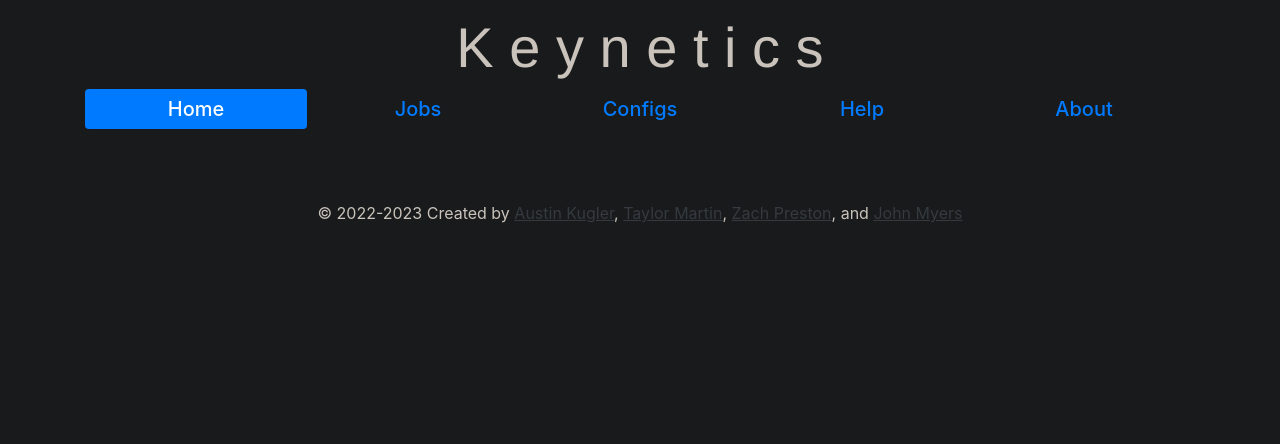
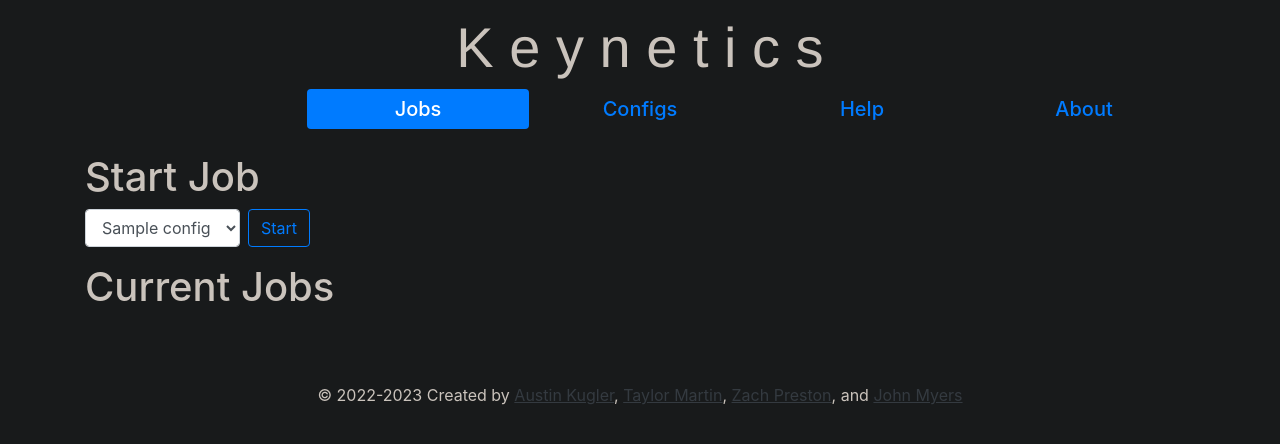
Before and after one commit to Trmart/Keynetics-Web-App, a Flask app: page / in a window 1280 px wide. Shown: the top 444 px of the page. Run offline with Flask 3, Linux system fonts and the light colour scheme; tables that the repository leaves empty hold one stand-in row (values such as "Sample post").

Commit message:
Minor feature additions and cleanup

```diff
--- a/app/routes.py
+++ b/app/routes.py
@@ -9,11 +9,6 @@ from flask import render_template, flash, redirect, url_for, request
 from app import app, db, models, forms
 
 # from aquarium.src.fredpi.fredpi import interface
-
-
-@app.route('/')
-def home():
-    return render_template('home.html', title='Home')
 
 
 @app.route('/about')
@@ -37,11 +32,11 @@ def configs():
         db.session.add(config)
         db.session.commit()
         flash(f'Added {config.name}!', 'success')
-        return redirect(url_for('home'))
+        return redirect(url_for('configs'))
     return render_template('configs.html', title='Configs', form=form, configs=models.PlugConfig.query.all())
 
 
-@app.route('/jobs', methods=['GET', 'POST'])
+@app.route('/', methods=['GET', 'POST'])
 def jobs():
     return render_template('jobs.html', title='Jobs', configs=models.PlugConfig.query.all())
 
@@ -86,6 +81,24 @@ def edit_config(config_id):
     return render_template('edit.html', title=f'Edit {config.name}', form=form, config=config)
 
 
+@app.route('/copy/<int:config_id>', methods=['GET', 'POST'])
+def copy_config(config_id):
+    config = models.PlugConfig.query.get(config_id)
+    new_config = models.PlugConfig(
+        name=f'{config.name} (copy)',
+        cure_profile=config.cure_profile,
+        horizontal_offset=config.horizontal_offset,
+        vertical_offset=config.vertical_offset,
+        horizontal_gap=config.horizontal_gap,
+        vertical_gap=config.vertical_gap,
+        slot_gap=config.slot_gap
+    )
+    db.session.add(new_config)
+    db.session.commit()
+    flash(f'Added {new_config.name}!', 'success')
+    return redirect(url_for('configs'))
+
+
 @app.route('/start-job', methods=['GET', 'POST'])
 def start_job():
     config_id = request.form.get('config_select')
--- a/app/templates/about.html
+++ b/app/templates/about.html
@@ -3,7 +3,6 @@
 {% block content %}
   <ul class="nav nav-pills nav-justified">
     <li class="nav-item">
-      <a class="nav-link h5" href="{{ url_for('home') }}">Home</a>
       <li class="nav-item">
         <a class="nav-link h5" href="{{ url_for('jobs') }}">Jobs</a>
       </li>
--- a/app/templates/edit.html
+++ b/app/templates/edit.html
@@ -3,7 +3,6 @@
 {% block content %}
   <ul class="nav nav-pills nav-justified">
     <li class="nav-item">
-      <a class="nav-link h5" href="{{ url_for('home') }}">Home</a>
       <li class="nav-item">
         <a class="nav-link h5" href="{{ url_for('jobs') }}">Jobs</a>
       </li>
@@ -117,6 +116,7 @@
     </fieldset>
     <div class="form-group">
       {{ form.submit(class="btn btn-outline-primary") }}
+      <a class="btn btn-outline-danger" href="{{ url_for('configs') }}">Cancel</a>
     </div>
     <div class="border-top pt-1">
       <small class="text-muted">
--- a/app/templates/help.html
+++ b/app/templates/help.html
@@ -3,7 +3,6 @@
 {% block content %}
   <ul class="nav nav-pills nav-justified">
     <li class="nav-item">
-      <a class="nav-link h5" href="{{ url_for('home') }}">Home</a>
       <li class="nav-item">
         <a class="nav-link h5" href="{{ url_for('jobs') }}">Jobs</a>
       </li>
--- a/app/templates/home.html
+++ /dev/null
@@ -1,32 +0,0 @@
-{% extends "base.html" %}
-
-{% block content %}
-  <ul class="nav nav-pills nav-justified">
-    <li class="nav-item">
-      <a class="nav-link h5 active" href="{{ url_for('home') }}">Home</a>
-      <li class="nav-item">
-        <a class="nav-link h5" href="{{ url_for('jobs') }}">Jobs</a>
-      </li>
-      <li class="nav-item">
-        <a class="nav-link h5" href="{{ url_for('configs') }}">Configs</a>
-      </li>
-      <li class="nav-item">
-        <a class="nav-link h5" href="{{ url_for('help') }}">Help</a>
-      </li>
-      <li class="nav-item">
-        <a class="nav-link h5" href="{{ url_for('about') }}">About</a>
-      </li>
-    </li>
-  </ul>
-<!-- <h1 class = "text-center display-4 ">Welcome to the KeyAssembler</h1>
-   <p>This web app will allow customers to create jobs for the MyCobot robot arm to perform.
-      Customers will send a coding profile and quantity to the MyCobot robot arm.
-      The MyCobot robot arm will automatically perform the key dispensing and UV curing process.
-   </p>
-
-   <p>
-   <img src="{{ url_for('static', filename='img/robot_arm.jpeg') }}" alt="robot arm" class="center">
-
-   </p>
-   <a class="btn btn-outline-primary mb-5 btn-lg d-flex justify-content-center" href="{{ url_for('jobs') }}">Create a job</a> -->
-{% endblock %}
--- a/app/templates/jobs.html
+++ b/app/templates/jobs.html
@@ -3,7 +3,6 @@
 {% block content %}
   <ul class="nav nav-pills nav-justified">
     <li class="nav-item">
-      <a class="nav-link h5" href="{{ url_for('home') }}">Home</a>
       <li class="nav-item">
         <a class="nav-link h5 active" href="{{ url_for('jobs') }}">Jobs</a>
       </li>
@@ -18,16 +17,6 @@
       </li>
     </li>
   </ul>
-
-  <!-- <h1 class="mt-3">Start Job</h1>
-  <form class="form-inline" method="POST" action="{{ url_for('start_job') }}">
-    <select name="name" method="GET" action="/">
-      {% for config in configs %}
-        <option value={{config.id}}>{{config.name}}</option>
-      {% endfor %}
-    </select>
-  </form>
-  <a class="btn btn-outline-primary" href="{{ url_for('start_job') }}">Start</a> -->
 
   <h1 class="mt-3">Start Job</h1>
   <form class="form-inline" method="POST" action="{{ url_for('start_job') }}">
```
Also changed, not shown: app/templates/configs.html (+5 -4 lines).
